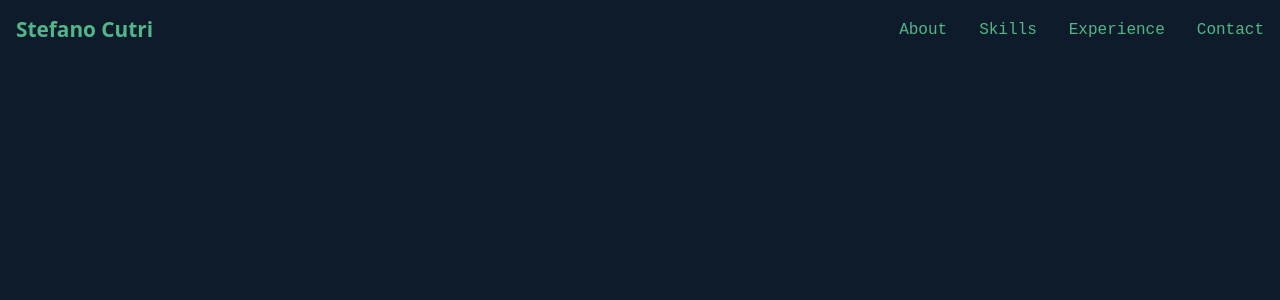
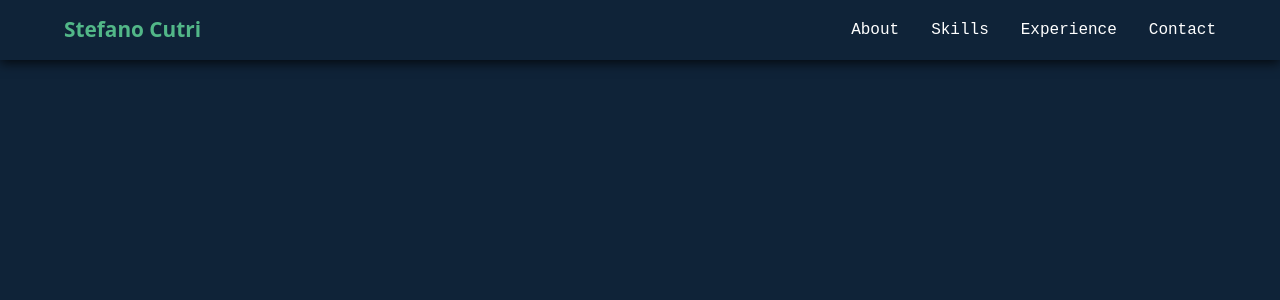
Before and after one commit to StefanoCutri/portfolio, a React (Create React App) app: page / in a window 1280 px wide. Shown: the top 300 px of the page. Built offline with nearby package versions, Linux system fonts and the light colour scheme.

Commit message:
Navbar responsive and animations

```diff
--- a/package.json
+++ b/package.json
@@ -7,7 +7,9 @@
     "@testing-library/react": "^13.4.0",
     "@testing-library/user-event": "^13.5.0",
     "bootstrap": "^5.1.3",
-    "react": "^18.2.0",
+    "radium": "^0.26.2",
+    "react": "^18.0.0",
+    "react-animations": "^1.0.0",
     "react-bootstrap": "^2.7.4",
     "react-dom": "^18.2.0",
     "react-scripts": "5.0.1",
--- a/public/index.html
+++ b/public/index.html
@@ -11,7 +11,9 @@
     />
     <!-- Font Awesome -->
     <link rel="stylesheet" href="https://cdnjs.cloudflare.com/ajax/libs/font-awesome/6.4.0/css/all.min.css" integrity="sha512-iecdLmaskl7CVkqkXNQ/ZH/XLlvWZOJyj7Yy7tcenmpD1ypASozpmT/E0iPtmFIB46ZmdtAc9eNBvH0H/ZpiBw==" crossorigin="anonymous" referrerpolicy="no-referrer" />
+    <!-- Animate CSS -->
     <link rel="apple-touch-icon" href="%PUBLIC_URL%/logo192.png" />
+
     <!--
       manifest.json provides metadata used when your web app is installed on a
       user's mobile device or desktop. See https://developers.google.com/web/fundamentals/web-app-manifest/
--- a/src/components/Header.js
+++ b/src/components/Header.js
@@ -1,42 +1,57 @@
-import React, { useState } from "react";
+import React, { useEffect, useRef, useState } from "react";
+import { slideInLeft } from "react-animations";
+import Radium, { StyleRoot } from "radium";
 import "../styles/header.css";
 
 export const Header = () => {
   const [showNavbar, setShowNavbar] = useState(false);
+  const backgroundRef = useRef();
 
   const handleShowNavbar = () => {
-    console.log("click");
     setShowNavbar(!showNavbar);
   };
 
+  const styles = {
+    slideInLeft: {
+      animation: "x 1s",
+      animationName: Radium.keyframes(slideInLeft, "slideInLeft"),
+    },
+  };
+
   return (
-    <nav className="navigation">
+    <nav
+      className="navigation px-5 flex flex-row justify-between"
+      ref={backgroundRef}
+    >
       <a href="/" className="brand-name">
         Stefano Cutri
       </a>
       <button className="hamburger" onClick={handleShowNavbar}>
-        {/* icon from heroicons.com */}
         <i className="fa-solid fa-bars fa-lg text-[#52b788]"></i>
       </button>
+      <StyleRoot>
         <div
-        className={showNavbar ? "navigation-menu expanded" : "navigation-menu"}
+          className={
+            showNavbar ? "navigation-menu expanded" : "navigation-menu"
+          }
+          style={styles.slideInLeft}
         >
           <ul>
-          <li>
+            <li className="animate__slideInLeft">
               <a href="/about">About</a>
             </li>
-          <li>
+            <li className="animate__slideInLeft">
               <a href="/skills">Skills</a>
             </li>
-          <li>
+            <li className="animate__slideInLeft">
               <a href="/experience">Experience</a>
             </li>
-          <li>
+            <li className="animate__slideInLeft">
               <a href="/contact">Contact</a>
             </li>
           </ul>
         </div>
+      </StyleRoot>
     </nav>
-
   );
 };
--- a/src/index.css
+++ b/src/index.css
@@ -8,5 +8,5 @@
 }
 
 html {
-  background-color: #0d1b2a;
+  background-color: #0f2338;
 }
--- a/src/styles/header.css
+++ b/src/styles/header.css
@@ -1,6 +1,8 @@
 :root {
   --main-text-color: #52b788;
-  --main-bg-color: #0d1b2a;
+  --main-bg-color: #0f2338;
+  --secondary-bg-color: #173452;
+  --text-white: #fff;
 }
 
 li {
@@ -27,6 +29,12 @@ p {
   display: none;
 }
 
+nav {
+  position: fixed !important;
+  box-shadow: 0px 3px 11px 0px rgba(0, 0, 0, 0.75);
+  -webkit-box-shadow: 0px 3px 11px 0px rgba(0, 0, 0, 0.75);
+  -moz-box-shadow: 0px 3px 11px 0px rgba(0, 0, 0, 0.75) !important;
+}
 .active {
   display: flex !important;
   flex-direction: column !important;
@@ -59,17 +67,37 @@ p {
 .navigation-menu ul {
   display: flex;
   padding: 0;
+  z-index: 1;
 }
 .navigation-menu li {
   list-style-type: none;
   margin: 0 1rem;
 }
 .navigation-menu li a {
+  color: var(--text-white);
   text-decoration: none;
   display: block;
   width: 100%;
-  color: var(--main-text-color);
+  transition: all 1s ease-in;
 }
+.navigation-menu li ::after {
+  content: "";
+  position: absolute;
+  width: 10%;
+  transform: scaleX(0);
+  height: 2px;
+  bottom: 0;
+  right: 0;
+  background-color: #0087ca;
+  transform-origin: bottom right;
+  transition: transform 0.25s ease-out;
+}
+
+.navigation-menu li :hover::after {
+  transform: scaleX(1);
+  transform-origin: bottom left;
+}
+
 .hamburger {
   border: 0;
   height: 40px;
@@ -99,7 +127,6 @@ p {
     width: 100%;
     height: calc(100vh - 60px);
     background-color: var(--main-bg-color);
-    border-top: .5px solid black;
   }
   .navigation-menu li {
     text-align: center;
@@ -107,13 +134,15 @@ p {
   }
   .navigation-menu li a {
     width: 100%;
-    padding: 1.5rem 0;
+    /* padding: 1.5rem 0; */
   }
   .navigation-menu ul {
     /* previous styles */
     display: none;
   }
   .navigation-menu.expanded ul {
-    display: block;
+    display: flex;
+    justify-content: space-evenly;
+    align-items: center;
   }
 }
```
Also changed, not shown: 1 other file (tests, documents, lock files or other folders). Lines whose indentation alone changed are shown as unchanged.
